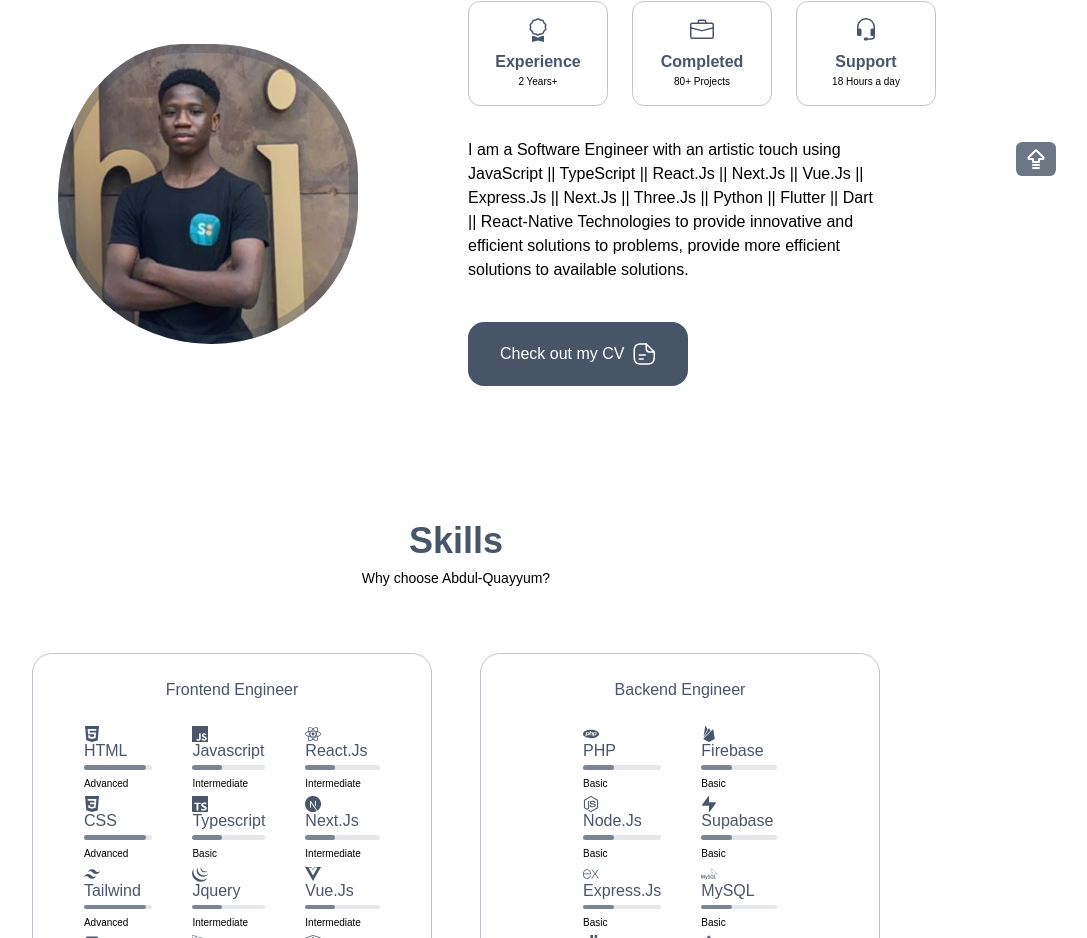
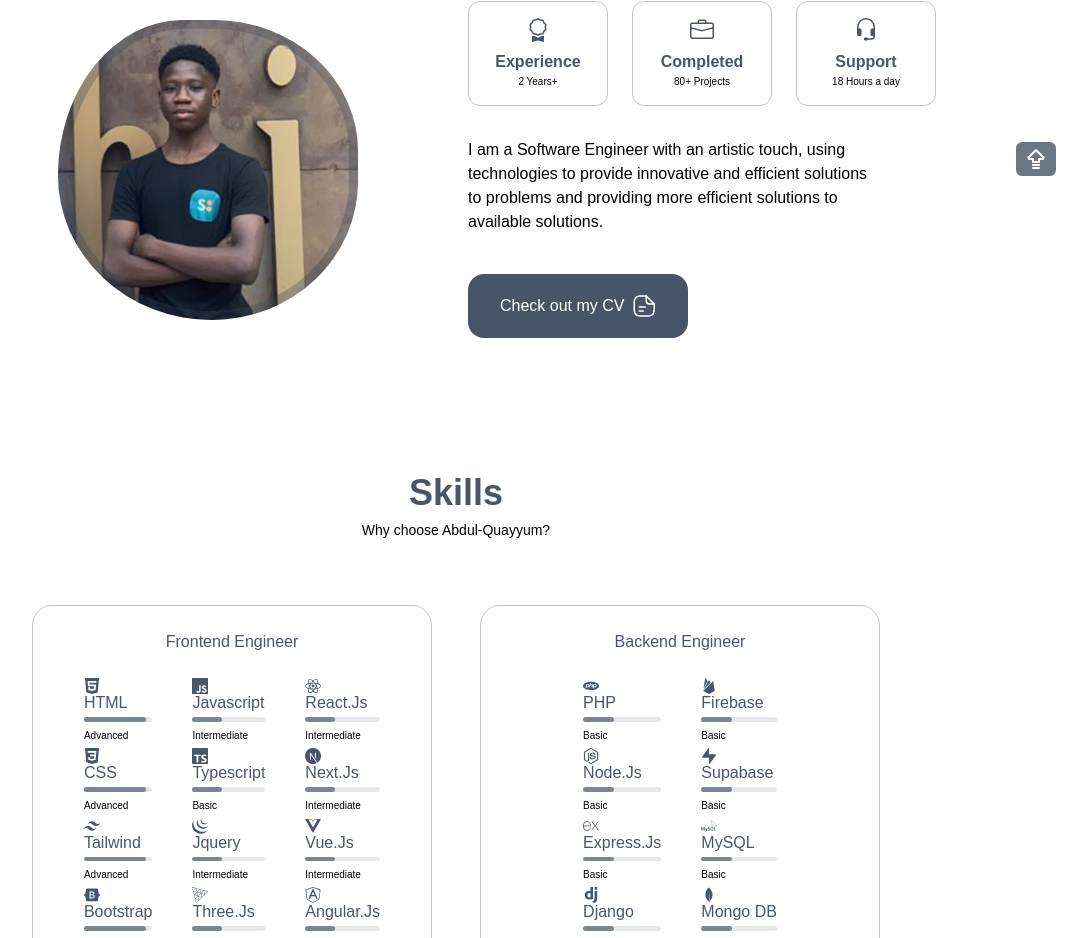
Before and after one commit to AbdulQuayyum/portfolio-2.0, a React (Create React App) app: page / in a window 1280 px wide. Shown: the part 784-1722 px from the top of the page, without its empty margins (184-1271 px from the left). Built offline with nearby package versions, Linux system fonts and the light colour scheme.

Commit message:
Changed about...

```diff
--- a/src/Components/About/About.js
+++ b/src/Components/About/About.js
@@ -17,7 +17,7 @@ const About = () => {
         <div className="about-data">
           <Info />
           <p className="about-description dark:text-[#fff]">
-            I am a Software Engineer with an artistic touch using JavaScript || TypeScript || React.Js || Next.Js || Vue.Js || Express.Js || Next.Js || Three.Js || Python || Flutter || Dart || React-Native Technologies to provide innovative and efficient solutions to problems, provide more efficient solutions to available solutions.
+            I am a Software Engineer with an artistic touch, using technologies to provide innovative and efficient solutions to problems and providing more efficient solutions to available solutions.
           </p>
           <a download="Abdul-Quayyum's Resume" href={resume} className="main-button button-flex dark:bg-transparent dark:border-[#fff] dark:border-2">
             Check out my CV
```
